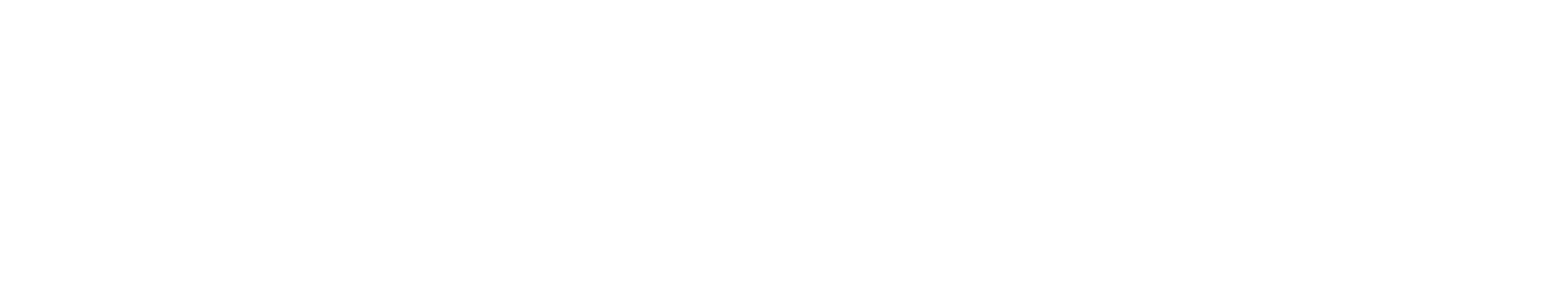
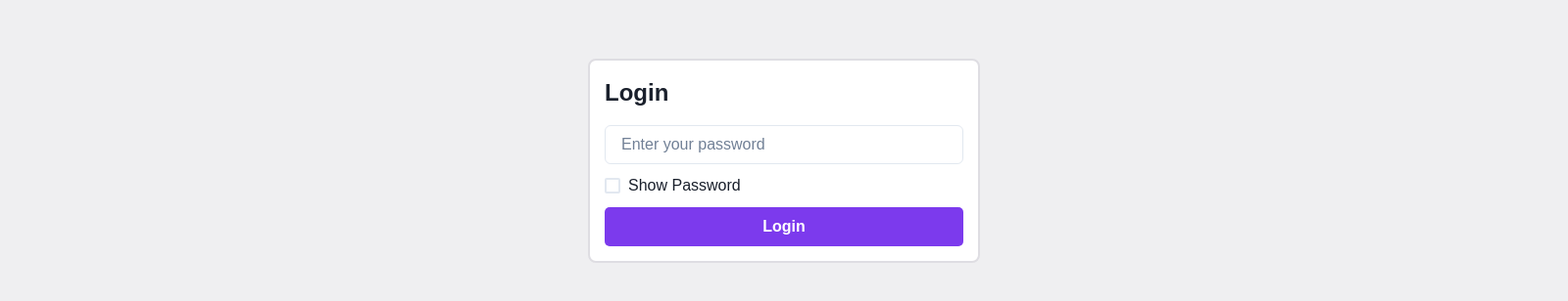
Before and after one commit to danctila/my-school, a React (Create React App) app in the folder frontend/: page /login in a window 1280 px wide. Before the commit this address had no page. Shown: the part 236-544 px from the top of the page at 98% size, 1600 px wide, since content can reach past the window. Built offline with nearby package versions, Linux system fonts and the light colour scheme.

Commit message:
feat: added login page and login endpoint to server.js and logout button to Home component

```diff
--- a/frontend/src/App.js
+++ b/frontend/src/App.js
@@ -2,11 +2,13 @@ import Home from './Home'
 import Create from './Create'
 import Update from './Update'
 import { BrowserRouter, Routes, Route } from 'react-router-dom'
+import Login from './Login';
 
 function App() {
   return (
     <BrowserRouter>
       <Routes>
+        <Route path="/login" element={<Login />} />
         <Route path='/' element={<Home />}></Route>
         <Route path='/create' element={<Create />}></Route>
         <Route path='/update/:id' element={<Update />}></Route>
--- a/frontend/src/Home.js
+++ b/frontend/src/Home.js
@@ -23,6 +23,18 @@ function Home() {
     const [answer, setAnswer] = useState('');
     const aiSectionRef = useRef(null);
     const [isPulsing, setIsPulsing] = useState(false);
+
+    useEffect(() => {
+        // Check if logged in
+        const loggedIn = sessionStorage.getItem('loggedIn');
+        if (!loggedIn) {
+            Navigate('/login');
+        } else {
+            axios.get('http://localhost:8081/')
+                .then(res => setData(res.data))
+                .catch(err => console.log(err));
+        }
+    }, [Navigate]);
 
     const handleDelete = (id) => {
         axios.delete('http://localhost:8081/delete/'+id)
@@ -105,12 +117,20 @@ function Home() {
         }
     };
 
+    const handleLogout = () => {
+        sessionStorage.removeItem('loggedIn');
+        Navigate('/login');
+    };
+
     return (
         <VStack bg='#EFEFF1' minW='1600px'>
-           <HStack>
-            <Text mt='60px' mb='130px' fontSize='32px' fontWeight='bold' color='#7C3AED'>MySchool{" "}</Text>
-            <Text mt='60px' mb='130px' fontSize='32px'>Career & Technical Partner Program</Text>
-        </HStack>
+            <HStack w='100%' m='0' pl='20px' pt='20px'>
+                <Button onClick={handleLogout} borderRadius='5px' w='120px' h='40px' color='white' bg='#7C3AED' _hover>Logout</Button>
+            </HStack>
+            <HStack>
+                <Text mt='60px' mb='130px' fontSize='32px' fontWeight='bold' color='#7C3AED'>MySchool{" "}</Text>
+                <Text mt='60px' mb='130px' fontSize='32px'>Career & Technical Partner Program</Text>
+            </HStack>
             <HStack justifyContent='space-between' py='10px' w='1500px'> { /* search and filter */ }
                 <HStack>
                 <Tooltip
--- /dev/null
+++ b/frontend/src/Login.js
@@ -0,0 +1,58 @@
+import React, { useState } from 'react';
+import axios from 'axios';
+import { useNavigate } from 'react-router-dom';
+import { VStack, Box, Input, Button, Text, Checkbox } from '@chakra-ui/react';
+
+function Login() {
+    const navigate = useNavigate();
+    const [password, setPassword] = useState('');
+    const [error, setError] = useState('');
+    const [showPassword, setShowPassword] = useState(false);
+
+    const handleLogin = async (e) => {
+        e.preventDefault();
+        try {
+            const response = await axios.post('http://localhost:8081/login', { password });
+            if (response.data.success) {
+                sessionStorage.setItem('loggedIn', 'true');
+                navigate('/');
+            } else {
+                setError('Invalid password');
+            }
+        } catch (err) {
+            if (err.response && err.response.status === 401) {
+                setError('Invalid password');
+            } else {
+                setError('An error occurred');
+            }
+        }
+    };
+
+    return (
+        <VStack bg='#EFEFF1' minW='1600px' h='100vh' justifyContent='center'>
+            <Box p='15px' w='400px' bg='white' borderRadius='8px' border='2px' borderColor='#DEDDE2'>
+                <Text fontSize='24px' fontWeight='bold' mb='15px'>Login</Text>
+                <form onSubmit={handleLogin}>
+                    <Input
+                        type={showPassword ? 'text' : 'password'}
+                        value={password}
+                        onChange={(e) => setPassword(e.target.value)}
+                        placeholder='Enter your password'
+                        mb='10px'
+                    />
+                    <Checkbox isChecked={showPassword} onChange={(e) => setShowPassword(e.target.checked)} mb='10px'>
+                        Show Password
+                    </Checkbox>
+                    <Button type='submit' borderRadius='5px' w='100%' h='40px' color='white' bg='#7C3AED' _hover>Login</Button>
+                </form>
+                {error && (
+                    <Box mt='20px'>
+                        <Text fontSize='16px' color='red.500'>{error}</Text>
+                    </Box>
+                )}
+            </Box>
+        </VStack>
+    );
+}
+
+export default Login;
```
Also changed, not shown: 1 other file (tests, documents, lock files or other folders).
